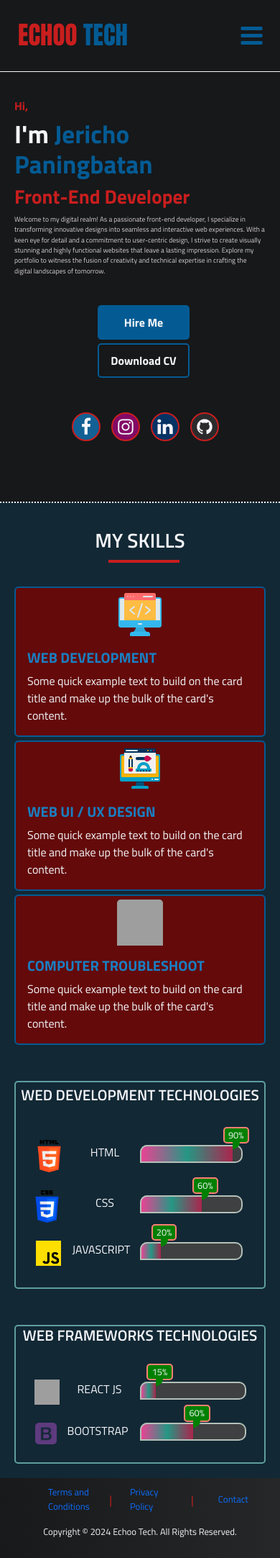
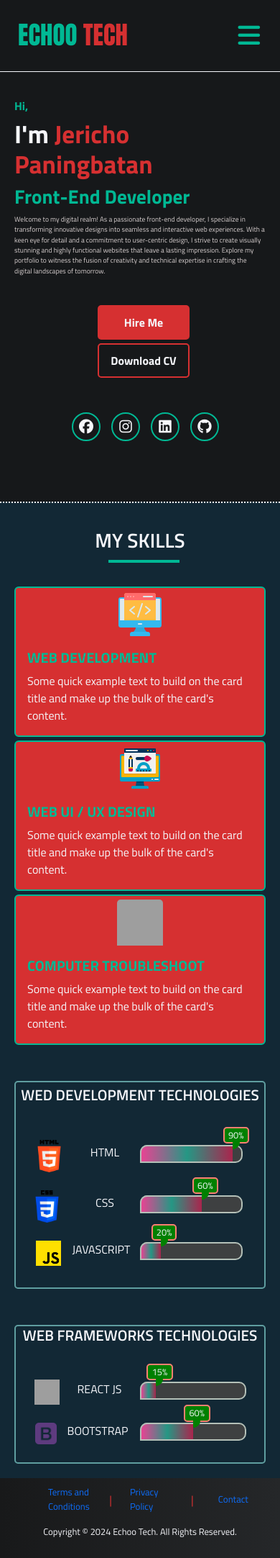
Before and after one commit to Jericho-Paningbatan/Native-Portfolio-Website, a PHP site: page / in a window 390 px wide. Shown: the whole page at 72% size. Run offline with PHP 8.4, Linux system fonts and the light colour scheme; some libraries are stand-ins or nearby versions; grey boxes are pictures that could not be loaded.

Commit message:
UPDATE: 3:18 AM

```diff
--- a/css/styles.css
+++ b/css/styles.css
@@ -13,11 +13,11 @@
   --secondary-color:rgba(22, 24, 26, 1);
   --tertiary-color:#f5f6fa;
 
-  --anotherColor:#c91e1e;
+  --anotherColor:#00b894;
   --anotherColor2:  #045b94;
   --anotherColor3:  #1a7fc2;
   --anotherColor4: #122835 ;
-
+  --anotherColor5:#d63031;
 
   --logo-font: 35px;
   --font-styles:"Titillium Web", sans-serif;
@@ -62,7 +62,7 @@ nav{
   font-size: var(--logo-font);
   font-family: var(--font-styles2);
 
-  color: var(--anotherColor2);
+  color: var(--anotherColor5);
 }
 .highlight{
 
@@ -108,11 +108,11 @@ nav{
   font-weight: 600;
 }
 
-.nav-hamburger{
+.nav-hamburger i{
 
   display: none;
+}
 
-}
 .mob-btns{
 
   display: none;
@@ -139,7 +139,7 @@ position: relative;
 }
 .aNav:hover{
 
-  color: var(--anotherColor2);
+  color: var(--anotherColor);
   transition: 0.5s ease-in-out;
 }
 @keyframes animationHover {
@@ -175,11 +175,11 @@ position: relative;
   position: relative;
   width: 28.125em;
   height: 28.125em;
-  background-color: var(--anotherColor2);
+  background-color: var(--anotherColor);
   border-radius: 50%;
   left: 50px;
   top: 20px;
-  filter: brightness(0.9);
+  filter: brightness(0.8);
 
 
 }
@@ -222,7 +222,7 @@ position: relative;
 .myname-span{
 
 
-  color: var(--anotherColor2);
+  color: var(--anotherColor5);
 
 }
 .text-con .hi-txt{
@@ -246,7 +246,7 @@ position: relative;
   height: 3em;
   font-size: 1em;
   cursor: pointer;
-  background-color: var(--anotherColor2);
+  background-color: var(--anotherColor5);
   outline: none;
   border: none;
   color: var(--tertiary-color);
@@ -269,7 +269,7 @@ position: relative;
   font-weight: bold;
   margin-left: 10px;
   border-radius: 5px;
-  border: 2px solid var(--anotherColor2);
+  border: 2px solid var(--anotherColor5);
   user-select: none;
   z-index: 999;
 
@@ -288,9 +288,9 @@ position: relative;
   align-items: center;
   color: #f5f6fa;
   margin-left: 15px;
-  font-size: 25px;
+  font-size: 20px;
   width: 40px;
-  border: 2px solid var(--anotherColor);
+  border: 2px solid #00b894;
   border-radius: 50%;
   height: 40px;
   cursor: pointer;
@@ -298,27 +298,8 @@ position: relative;
   text-decoration: none;
   cursor: pointer;
 }
-.social-con .fa-facebook{
-
-  background-color: #126094;
-
-}
-.social-con .fa-instagram{
-
-  background-color: #830a65;
-
-}
-.social-con .fa-linkedin{
-
-  background-color: #063264;
-
-}
-.social-con .fa-github{
-
-  background-color: #2c2b2c;
 
 
-}
 
 
 
@@ -375,7 +356,7 @@ left: 19px;
 }
 .card{
 
-  border: 2px solid var(--anotherColor2);
+  border: 2px solid var(--anotherColor);
   background-color: rgba(201, 30, 30, 0.733);
   color: var(--tertiary-color);
   width: 18rem;
@@ -389,7 +370,7 @@ left: 19px;
 }
 .card-body h5{
 
-  color: var(--anotherColor3);
+  color: var(--anotherColor);
   font-weight: 700  ;
 }
 .card-body p{
@@ -806,7 +787,7 @@ footer{
 }
 .links-imp{
 
-  color: var(--anotherColor);
+  color: var(--anotherColor5);
   width: 100%;
 }
 .links-imp ul{
@@ -908,8 +889,8 @@ footer{
   }
   .card{
 
-    border: 2px solid var(--anotherColor2);
-    background-color: rgb(100, 10, 10);
+    border: 2px solid var(--anotherColor);
+    background-color: var(--anotherColor5);
     color: var(--tertiary-color);
     width: 100%;
     margin-top: 5px;
@@ -923,7 +904,7 @@ footer{
   }
   .card-body h5{
 
-    color: var(--anotherColor3);
+    color: var(--anotherColor);
     font-weight: 700  ;
   }
 
@@ -958,15 +939,24 @@ footer{
   }
 
 
-  .nav-hamburger{
+  .nav-hamburger i{
+
+    cursor: pointer;
+    position: absolute;
+    right: 0.8em;
+    font-size: var(--logo-font);
+    color: var(--anotherColor);
+    top: 32%;
+  }
+  .nav-hamburger .fa-bars{
 
     display: block;
-    cursor: pointer;
-    position: absolute;
-    right: 1.2em;
-    font-size: var(--logo-font);
-    color: var(--anotherColor2);
+
   }
+
+
+
+
 
   .nav-list{
 
@@ -1074,7 +1064,7 @@ footer{
 .myname-span{
 
 
-  color: var(--anotherColor2);
+  color: var(--anotherColor5);
   text-align: left;
 
 }
--- a/index.html
+++ b/index.html
@@ -5,7 +5,7 @@
   <meta name="viewport" content="width=device-width, initial-scale=1.0">
   <link rel="stylesheet" href="https://cdnjs.cloudflare.com/ajax/libs/font-awesome/4.7.0/css/font-awesome.min.css">
   <link href="https://cdn.jsdelivr.net/npm/bootstrap@5.3.2/dist/css/bootstrap.min.css" rel="stylesheet" integrity="sha384-T3c6CoIi6uLrA9TneNEoa7RxnatzjcDSCmG1MXxSR1GAsXEV/Dwwykc2MPK8M2HN" crossorigin="anonymous">
-
+  <link rel="stylesheet" href="https://cdnjs.cloudflare.com/ajax/libs/font-awesome/6.5.1/css/all.min.css" integrity="sha512-DTOQO9RWCH3ppGqcWaEA1BIZOC6xxalwEsw9c2QQeAIftl+Vegovlnee1c9QX4TctnWMn13TZye+giMm8e2LwA==" crossorigin="anonymous" referrerpolicy="no-referrer" />
   <link rel="stylesheet" href="css/styles.css">
   <title>Echoo Tech</title>
 </head>
@@ -20,6 +20,7 @@
 
         <div class="nav-hamburger">
           <i class="fa fa-bars"></i>
+          <i class="fa-sharp fa-solid fa-x"></i>
         </div>
 
         <div class="nav-links">
@@ -86,10 +87,10 @@
 
 
           <div class="social-con">
-            <a href="https://www.facebook.com/echo.jri.01" class="fa fa-facebook"></a>
-            <a href="https://www.instagram.com/your_instagram_username" class="fa fa-instagram"></a>
-            <a href="https://www.linkedin.com/in/jericho-paningbatan" class="fa fa-linkedin"></a>
-            <a href="https://github.com/Jericho-Paningbatan" class="fa fa-github"></a>
+            <a href="https://www.facebook.com/echo.jri.01" ><i class="fa-brands fa-facebook"></i></a>
+            <a href="https://www.instagram.com/your_instagram_username"><i class="fa-brands fa-instagram"></i></a>
+            <a href="https://www.linkedin.com/in/jericho-paningbatan"><i class="fa-brands fa-linkedin"></i></a>
+            <a href="https://github.com/Jericho-Paningbatan"><i class="fa-brands fa-github"></i></a>
           </div>
 
 
```
Also changed, not shown: js/script.js (+45 -4 lines).
